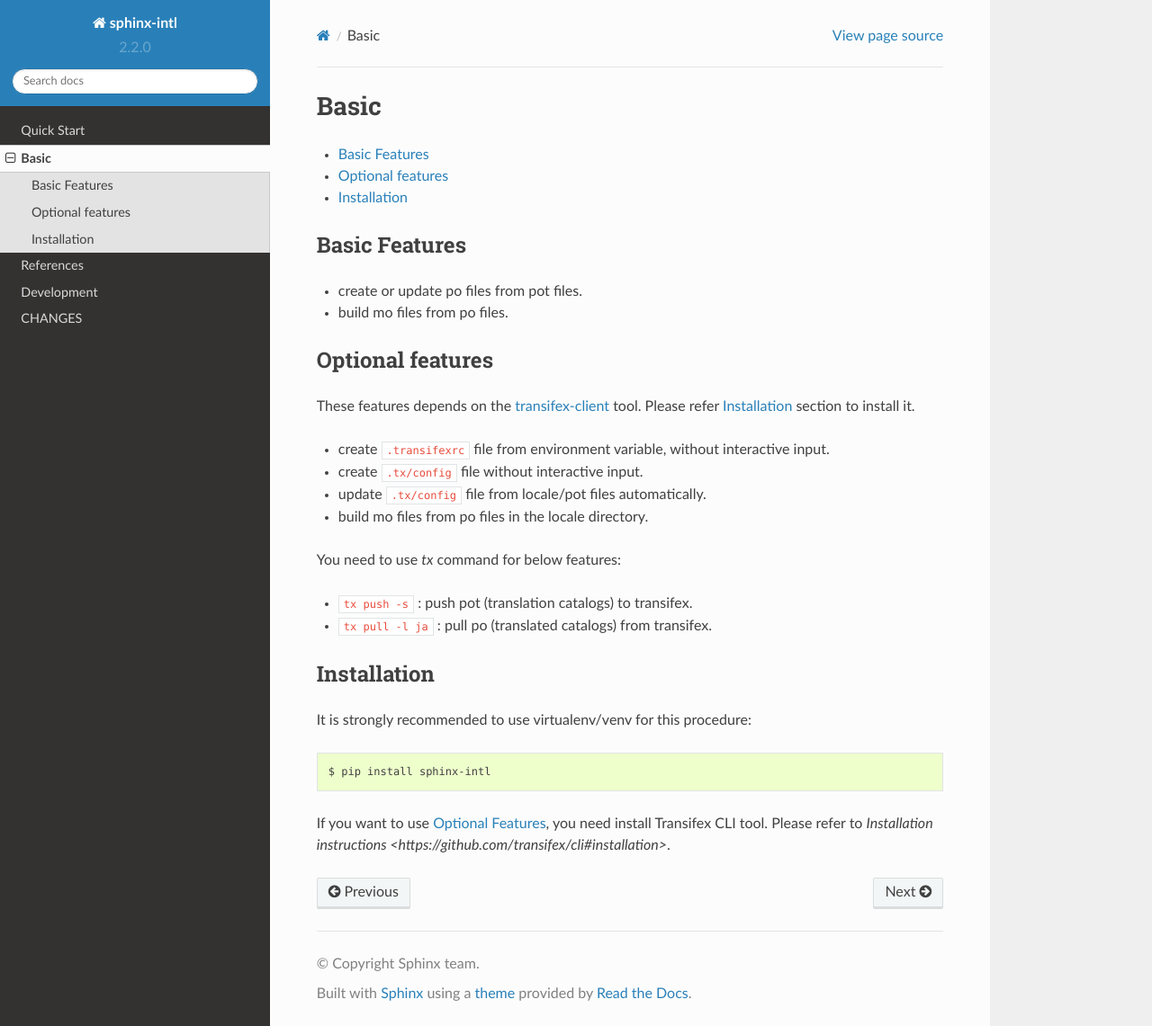
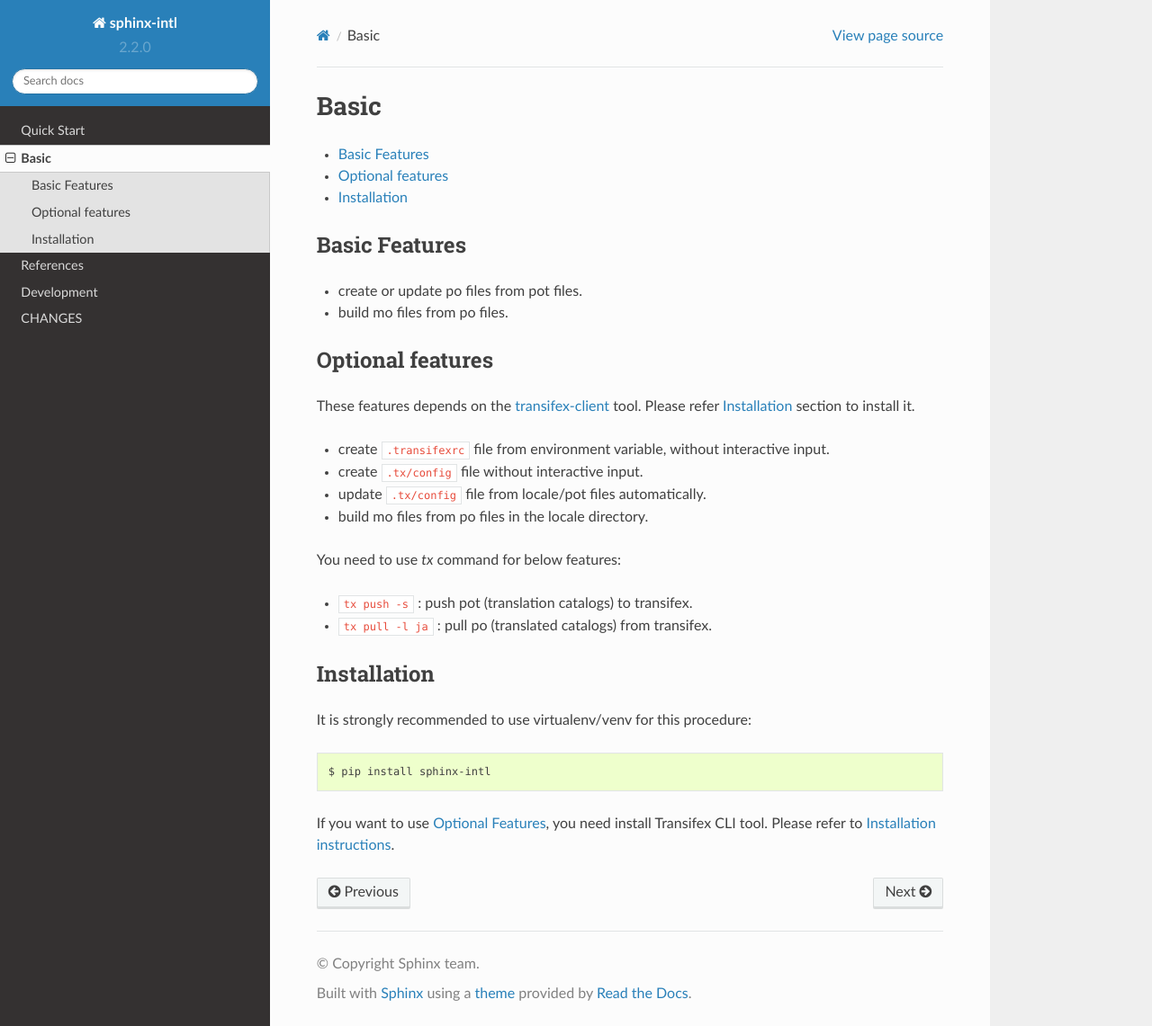
Before and after one commit to sphinx-doc/sphinx-intl, a Sphinx documentation site: the page built from doc/basic.rst, in a window 1280 px wide and 1141 px high. Shown: the whole window at 90% size. Built offline with Sphinx 7.4.7 and the Read the Docs theme 2.0.0, drawn with Linux system fonts in a browser that asks for light colours.

Commit message:
Correctly format hyperlink (#82)

```diff
--- a/doc/basic.rst
+++ b/doc/basic.rst
@@ -38,4 +38,4 @@ It is strongly recommended to use virtualenv/venv for this procedure::
    $ pip install sphinx-intl
 
 If you want to use `Optional Features`_, you need install Transifex CLI tool.
-Please refer to `Installation instructions <https://github.com/transifex/cli#installation>`.
+Please refer to `Installation instructions <https://github.com/transifex/cli#installation>`_.
```
